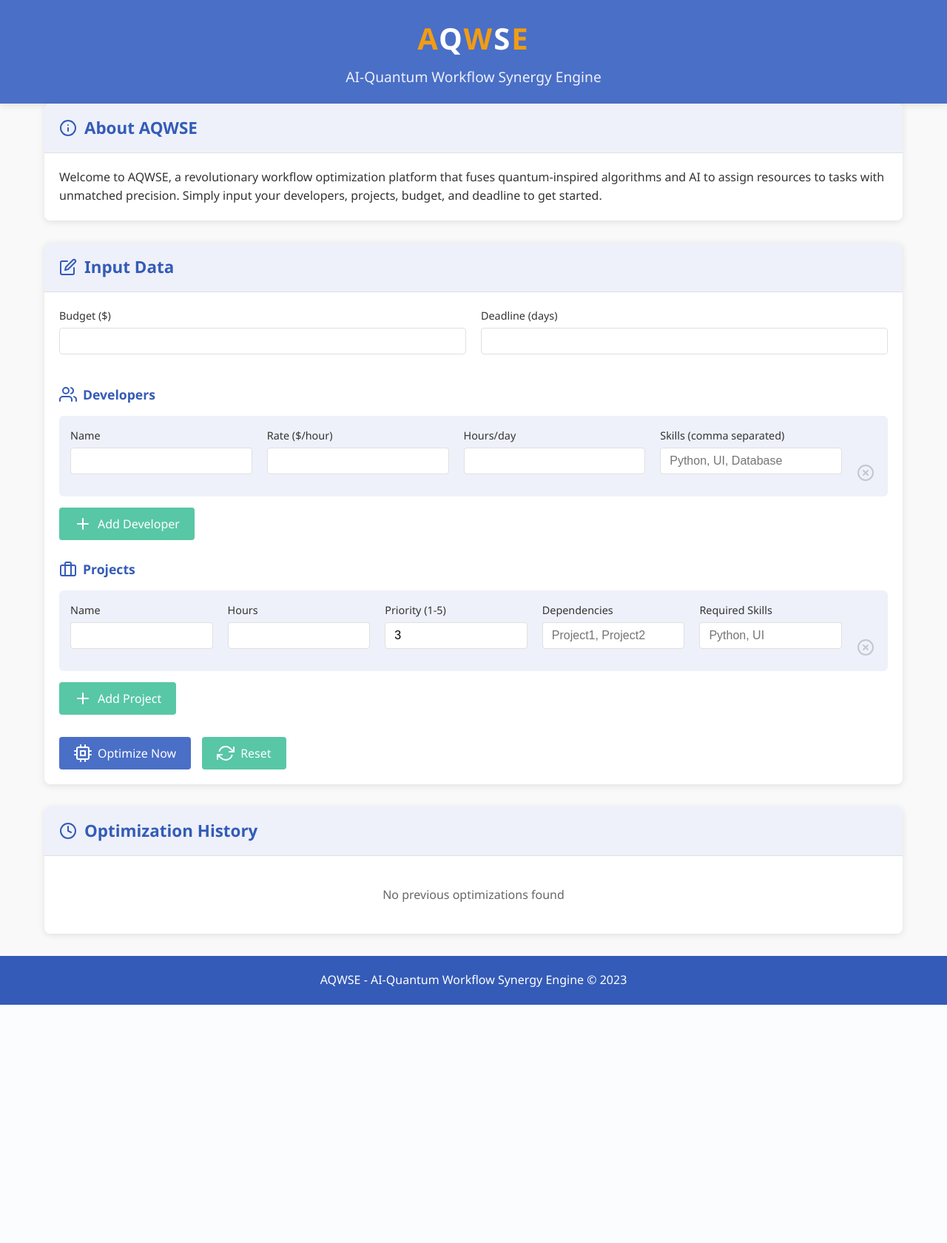
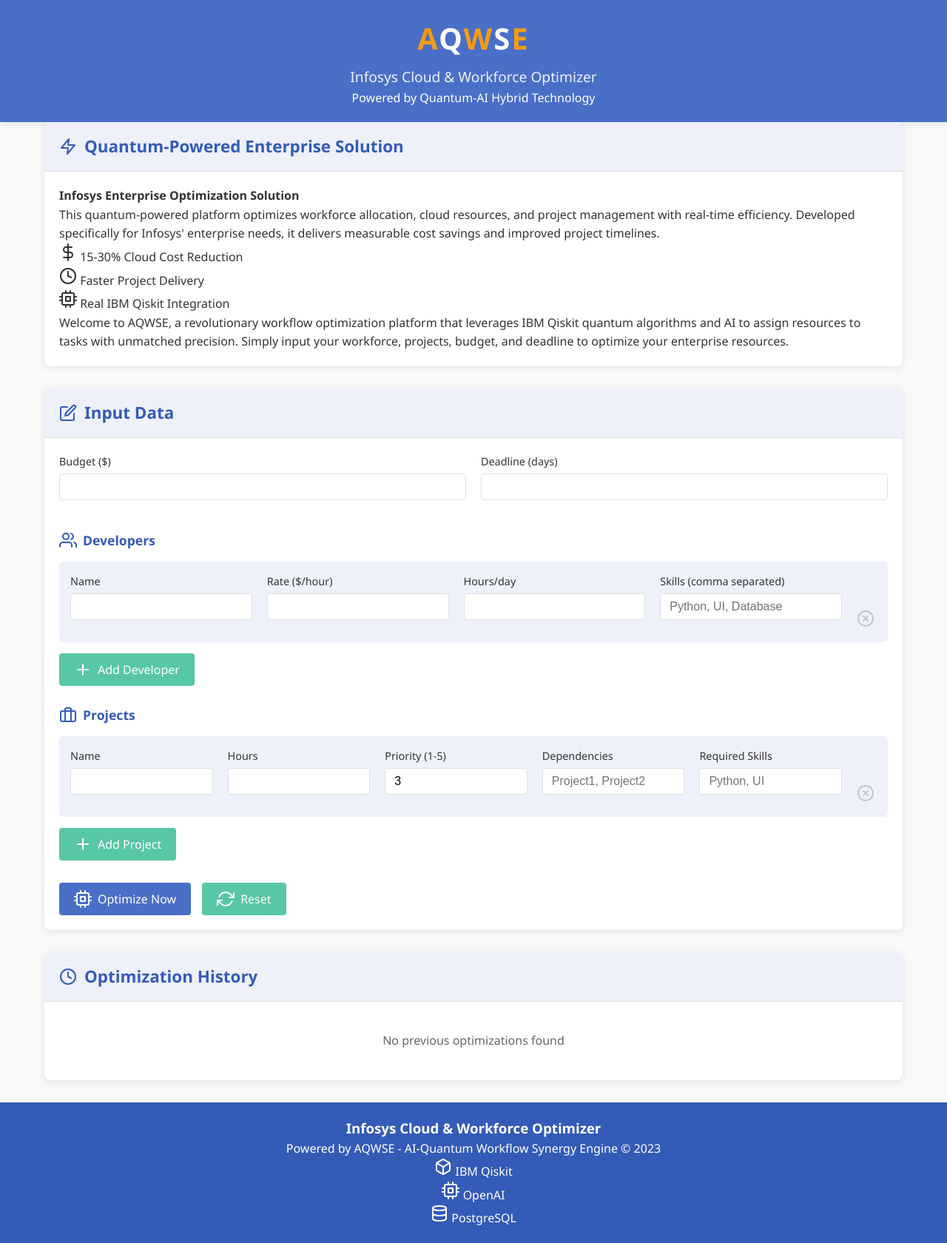
Before and after one commit to ayushfaujdar/LearningTrackerPro-2, a Flask app: page / in a window 1280 px wide. Shown: the whole page at 74% size. Before the commit the page ends 1358 px from the top, so only its background shows below. Run offline with Flask 3, Linux system fonts and the light colour scheme.

Commit message:
Update website to reflect Infosys partnership and include quantum visualization; add project details document.
Replit-Commit-Author: Agent
Replit-Commit-Session-Id: 6aa8e98c-6d5a-442b-bf40-ef1a00c5e143
Replit-Commit-Screenshot-Url: https://storage.googleapis.com/screenshot-production-us-central1/04f013b3-2b25-4dc2-b9df-011a0ed0ba52/b2ac2262-39ee-453d-b9f3-1b2a8c086772.jpg

```diff
--- /dev/null
+++ b/static/js/quantum-visualization.js
@@ -0,0 +1,281 @@
+/**
+ * Quantum Workflow Visualization for AQWSE
+ * Shows a visual representation of the quantum optimization process
+ */
+
+// Initialize the quantum visualization
+function initQuantumVisualization() {
+    // Create the canvas for visualization if it doesn't exist
+    if (!document.getElementById('quantum-canvas')) {
+        const container = document.getElementById('quantum-visualization');
+        if (container) {
+            const canvas = document.createElement('canvas');
+            canvas.id = 'quantum-canvas';
+            canvas.width = container.offsetWidth;
+            canvas.height = 300; // Fixed height
+            container.appendChild(canvas);
+
+            // Add description
+            const description = document.createElement('div');
+            description.className = 'quantum-description';
+            description.innerHTML = `
+                <h4>Quantum-Inspired Optimization Process</h4>
+                <p>This visualization demonstrates how we use quantum computing principles to explore the optimization space
+                and find the optimal resource allocation.</p>
+            `;
+            container.appendChild(description);
+        }
+    }
+}
+
+// Animate the quantum optimization process based on result data
+function animateQuantumProcess(result) {
+    const canvas = document.getElementById('quantum-canvas');
+    if (!canvas) return;
+
+    const ctx = canvas.getContext('2d');
+    const width = canvas.width;
+    const height = canvas.height;
+
+    // Clear canvas
+    ctx.clearRect(0, 0, width, height);
+
+    // Get quantum status
+    const isQuantumPowered = result.quantum_powered || false;
+
+    // Draw background grid
+    drawQuantumGrid(ctx, width, height);
+
+    // Draw optimization progress
+    drawOptimizationPath(ctx, width, height, result, isQuantumPowered);
+
+    // Show quantum state if using quantum computing
+    if (isQuantumPowered) {
+        drawQuantumStates(ctx, width, height, result);
+    }
+
+    // Draw the optimal solution highlight
+    drawOptimalSolution(ctx, width, height, result);
+
+    // Update the description based on whether quantum was used
+    updateQuantumDescription(result);
+}
+
+// Draw the quantum grid background
+function drawQuantumGrid(ctx, width, height) {
+    ctx.strokeStyle = 'rgba(100, 100, 255, 0.2)';
+    ctx.lineWidth = 1;
+
+    // Draw vertical grid lines
+    for (let x = 0; x <= width; x += 20) {
+        ctx.beginPath();
+        ctx.moveTo(x, 0);
+        ctx.lineTo(x, height);
+        ctx.stroke();
+    }
+
+    // Draw horizontal grid lines
+    for (let y = 0; y <= height; y += 20) {
+        ctx.beginPath();
+        ctx.moveTo(0, y);
+        ctx.lineTo(width, y);
+        ctx.stroke();
+    }
+}
+
+// Draw the optimization path
+function drawOptimizationPath(ctx, width, height, result, isQuantumPowered) {
+    const assignments = result.assignments || [];
+    const totalAssignments = assignments.length;
+
+    if (totalAssignments === 0) return;
+
+    // Create animation points based on the assignments
+    const points = [];
+    const margin = 40;
+    const usableWidth = width - (2 * margin);
+    const usableHeight = height - (2 * margin);
+
+    // Generate some points for the optimization path
+    const pathPoints = 50; // Number of points in the path
+    for (let i = 0; i < pathPoints; i++) {
+        const progress = i / (pathPoints - 1);
+
+        // For quantum, create interference pattern
+        if (isQuantumPowered) {
+            const amplitude = 30 * Math.sin(progress * Math.PI * 6);
+            const x = margin + (progress * usableWidth);
+            const y = (height / 2) + amplitude * Math.sin(progress * Math.PI * 4);
+            points.push({ x, y, alpha: 0.5 + (progress * 0.5) });
+        } else {
+            // For classical, create a more direct path with some noise
+            const noise = 20 * (Math.random() - 0.5);
+            const x = margin + (progress * usableWidth);
+            const y = (height / 2) - (progress * (usableHeight / 3)) + noise;
+            points.push({ x, y, alpha: 0.3 + (progress * 0.7) });
+        }
+    }
+
+    // Draw the path
+    ctx.lineWidth = 2;
+    ctx.strokeStyle = isQuantumPowered ? 'rgba(75, 0, 130, 0.7)' : 'rgba(0, 128, 255, 0.7)';
+    ctx.beginPath();
+    ctx.moveTo(points[0].x, points[0].y);
+
+    for (let i = 1; i < points.length; i++) {
+        // Use bezier curves for smoother path
+        const cp1x = points[i-1].x + (points[i].x - points[i-1].x) / 3;
+        const cp1y = points[i-1].y;
+        const cp2x = points[i].x - (points[i].x - points[i-1].x) / 3;
+        const cp2y = points[i].y;
+        ctx.bezierCurveTo(cp1x, cp1y, cp2x, cp2y, points[i].x, points[i].y);
+    }
+
+    ctx.stroke();
+
+    // Draw points along the path
+    for (let i = 0; i < points.length; i += 5) {
+        const point = points[i];
+        ctx.fillStyle = isQuantumPowered ?
+            `rgba(75, 0, 130, ${point.alpha})` :
+            `rgba(0, 128, 255, ${point.alpha})`;
+        ctx.beginPath();
+        ctx.arc(point.x, point.y, 3, 0, Math.PI * 2);
+        ctx.fill();
+    }
+}
+
+// Draw quantum states (for quantum-powered optimization)
+function drawQuantumStates(ctx, width, height, result) {
+    const margin = 40;
+    const usableWidth = width - (2 * margin);
+    const centerY = height / 2;
+
+    // Draw quantum waves
+    ctx.strokeStyle = 'rgba(128, 0, 128, 0.3)';
+    ctx.lineWidth = 1;
+
+    for (let wave = 0; wave < 5; wave++) {
+        const amplitude = 10 + (wave * 5);
+        const frequency = 0.1 - (wave * 0.015);
+
+        ctx.beginPath();
+        for (let x = 0; x <= usableWidth; x++) {
+            const xPos = margin + x;
+            const yPos = centerY + (amplitude * Math.sin(x * frequency * Math.PI));
+
+            if (x === 0) {
+                ctx.moveTo(xPos, yPos);
+            } else {
+                ctx.lineTo(xPos, yPos);
+            }
+        }
+        ctx.stroke();
+    }
+
+    // Draw quantum particles
+    const particleCount = 10;
+    ctx.fillStyle = 'rgba(148, 0, 211, 0.7)';
+
+    for (let i = 0; i < particleCount; i++) {
+        const x = margin + (Math.random() * usableWidth);
+        const y = centerY + (40 * Math.sin(x / width * Math.PI * 2)) * Math.random();
+        const size = 2 + (Math.random() * 3);
+
+        ctx.beginPath();
+        ctx.arc(x, y, size, 0, Math.PI * 2);
+        ctx.fill();
+    }
+}
+
+// Draw the optimal solution point
+function drawOptimalSolution(ctx, width, height, result) {
+    const margin = 40;
+    const optimalX = width - margin;
+    const optimalY = height / 3;
+
+    // Draw a pulsating circle around the optimal solution
+    const glowSize = 15;
+    const gradient = ctx.createRadialGradient(
+        optimalX, optimalY, 0,
+        optimalX, optimalY, glowSize
+    );
+    gradient.addColorStop(0, 'rgba(255, 215, 0, 0.8)');
+    gradient.addColorStop(1, 'rgba(255, 215, 0, 0)');
+
+    ctx.fillStyle = gradient;
+    ctx.beginPath();
+    ctx.arc(optimalX, optimalY, glowSize, 0, Math.PI * 2);
+    ctx.fill();
+
+    // Draw the optimal point
+    ctx.fillStyle = '#FFD700';
+    ctx.beginPath();
+    ctx.arc(optimalX, optimalY, 6, 0, Math.PI * 2);
+    ctx.fill();
+
+    // Add a label
+    ctx.fillStyle = '#333';
+    ctx.font = '12px Arial';
+    ctx.textAlign = 'center';
+    ctx.fillText('Optimal Solution', optimalX, optimalY - 15);
+
+    // Draw lines to the metrics
+    drawMetricLines(ctx, optimalX, optimalY, width, height, result);
+}
+
+// Draw lines connecting the optimal solution to key metrics
+function drawMetricLines(ctx, x, y, width, height, result) {
+    const metrics = [
+        { label: `Budget Efficiency: ${result.metrics?.budget_efficiency || 0}%`, y: y + 40 },
+        { label: `Time Efficiency: ${result.metrics?.time_efficiency || 0}%`, y: y + 60 },
+        { label: `Skill Match: ${result.metrics?.avg_skill_match || 0}%`, y: y + 80 }
+    ];
+
+    ctx.strokeStyle = 'rgba(255, 215, 0, 0.5)';
+    ctx.fillStyle = '#333';
+    ctx.font = '11px Arial';
+    ctx.textAlign = 'right';
+
+    metrics.forEach(metric => {
+        // Draw connecting line
+        ctx.beginPath();
+        ctx.moveTo(x, y);
+        ctx.lineTo(x - 30, metric.y);
+        ctx.lineTo(x - 150, metric.y);
+        ctx.stroke();
+
+        // Add label
+        ctx.fillText(metric.label, x - 35, metric.y + 4);
+    });
+}
+
+// Update the quantum description based on the result
+function updateQuantumDescription(result) {
+    const description = document.querySelector('.quantum-description');
+    if (!description) return;
+
+    const isQuantumPowered = result.quantum_powered || false;
+    const aiPowered = result.ai_powered || false;
+
+    let html = `<h4>${isQuantumPowered ? 'Quantum-Powered' : 'Quantum-Inspired'} Optimization</h4>`;
+
+    if (isQuantumPowered) {
+        html += `
+            <p>This optimization was performed using real quantum computing techniques via IBM Qiskit.
+            The quantum algorithm explored multiple solution paths simultaneously to find the optimal
+            resource allocation.</p>
+        `;
+    } else {
+        html += `
+            <p>This optimization used quantum-inspired classical algorithms to find efficient resource
+            allocation. For even better results, consider providing an IBM Quantum token.</p>
+        `;
+    }
+
+    if (aiPowered) {
+        html += `<p>The insights were enhanced with AI-powered analysis for deeper understanding.</p>`;
+    }
+
+    description.innerHTML = html;
+}
--- a/templates/index.html
+++ b/templates/index.html
@@ -3,7 +3,7 @@
 <head>
     <meta charset="UTF-8">
     <meta name="viewport" content="width=device-width, initial-scale=1.0">
-    <title>AQWSE - Quantum-AI Workflow Synergy Engine</title>
+    <title>Infosys Cloud & Workforce Optimizer - Powered by AQWSE</title>
     <link rel="stylesheet" href="{{ url_for('static', filename='css/style.css') }}">
     <script src="https://cdn.jsdelivr.net/npm/chart.js"></script>
     <script src="https://cdn.jsdelivr.net/npm/feather-icons/dist/feather.min.js"></script>
@@ -11,18 +11,41 @@
 <body>
     <header>
         <div class="container">
-            <h1><span class="highlight">A</span>Q<span class="highlight">W</span>S<span class="highlight">E</span></h1>
-            <h2>AI-Quantum Workflow Synergy Engine</h2>
+            <div class="brand-wrapper">
+                <h1><span class="highlight">A</span>Q<span class="highlight">W</span>S<span class="highlight">E</span></h1>
+                <h2>Infosys Cloud & Workforce Optimizer</h2>
+                <div class="powered-by">Powered by Quantum-AI Hybrid Technology</div>
+            </div>
         </div>
     </header>
 
     <main class="container">
         <section id="intro" class="card">
             <div class="card-header">
-                <h3><i data-feather="info"></i> About AQWSE</h3>
+                <h3><i data-feather="zap"></i> Quantum-Powered Enterprise Solution</h3>
             </div>
             <div class="card-body">
-                <p>Welcome to AQWSE, a revolutionary workflow optimization platform that fuses quantum-inspired algorithms and AI to assign resources to tasks with unmatched precision. Simply input your developers, projects, budget, and deadline to get started.</p>
+                <div class="infosys-banner">
+                    <div class="banner-content">
+                        <h4>Infosys Enterprise Optimization Solution</h4>
+                        <p>This quantum-powered platform optimizes workforce allocation, cloud resources, and project management with real-time efficiency. Developed specifically for Infosys' enterprise needs, it delivers measurable cost savings and improved project timelines.</p>
+                        <div class="key-benefits">
+                            <div class="benefit">
+                                <i data-feather="dollar-sign"></i>
+                                <span>15-30% Cloud Cost Reduction</span>
+                            </div>
+                            <div class="benefit">
+                                <i data-feather="clock"></i>
+                                <span>Faster Project Delivery</span>
+                            </div>
+                            <div class="benefit">
+                                <i data-feather="cpu"></i>
+                                <span>Real IBM Qiskit Integration</span>
+                            </div>
+                        </div>
+                    </div>
+                </div>
+                <p>Welcome to AQWSE, a revolutionary workflow optimization platform that leverages IBM Qiskit quantum algorithms and AI to assign resources to tasks with unmatched precision. Simply input your workforce, projects, budget, and deadline to optimize your enterprise resources.</p>
             </div>
         </section>
 
@@ -167,12 +190,49 @@
                     </div>
                 </div>
 
+                <div class="quantum-visualization-container">
+                    <h4><i data-feather="cpu"></i> Quantum Optimization Process</h4>
+                    <div id="quantum-visualization"></div>
+                    <div class="powered-by-info">
+                        <div class="tech-badge" id="quantum-badge">
+                            <i data-feather="box"></i> IBM Qiskit Powered
+                        </div>
+                        <div class="tech-badge" id="ai-badge">
+                            <i data-feather="cpu"></i> OpenAI Enhanced
+                        </div>
+                    </div>
+                </div>
+
                 <div class="ai-insights">
                     <h4><i data-feather="cpu"></i> AI Insights</h4>
                     <div class="insight-explanation" id="ai-explanation"></div>
 
                     <h5>Recommendations</h5>
                     <ul id="recommendations-list"></ul>
+                </div>
+
+                <div class="infosys-benefits">
+                    <h4><i data-feather="bar-chart-2"></i> Enterprise Benefits</h4>
+                    <div class="benefits-grid">
+                        <div class="benefit-card">
+                            <div class="benefit-icon"><i data-feather="dollar-sign"></i></div>
+                            <div class="benefit-title">Cost Savings</div>
+                            <div class="benefit-value" id="cost-savings">0%</div>
+                            <div class="benefit-desc">Reduction in resource costs</div>
+                        </div>
+                        <div class="benefit-card">
+                            <div class="benefit-icon"><i data-feather="clock"></i></div>
+                            <div class="benefit-title">Time Efficiency</div>
+                            <div class="benefit-value" id="time-efficiency">0%</div>
+                            <div class="benefit-desc">Faster project delivery</div>
+                        </div>
+                        <div class="benefit-card">
+                            <div class="benefit-icon"><i data-feather="award"></i></div>
+                            <div class="benefit-title">Skills Utilization</div>
+                            <div class="benefit-value" id="skill-match">0%</div>
+                            <div class="benefit-desc">Optimal talent deployment</div>
+                        </div>
+                    </div>
                 </div>
             </div>
         </section>
@@ -190,15 +250,36 @@
 
     <footer>
         <div class="container">
-            <p>AQWSE - AI-Quantum Workflow Synergy Engine © 2023</p>
+            <div class="footer-content">
+                <div class="footer-logo">
+                    <h3>Infosys Cloud & Workforce Optimizer</h3>
+                    <p>Powered by AQWSE - AI-Quantum Workflow Synergy Engine © 2023</p>
+                </div>
+                <div class="footer-tech">
+                    <div class="tech-item">
+                        <span class="tech-icon"><i data-feather="box"></i></span>
+                        <span class="tech-name">IBM Qiskit</span>
+                    </div>
+                    <div class="tech-item">
+                        <span class="tech-icon"><i data-feather="cpu"></i></span>
+                        <span class="tech-name">OpenAI</span>
+                    </div>
+                    <div class="tech-item">
+                        <span class="tech-icon"><i data-feather="database"></i></span>
+                        <span class="tech-name">PostgreSQL</span>
+                    </div>
+                </div>
+            </div>
         </div>
     </footer>
 
     <script src="{{ url_for('static', filename='js/main.js') }}"></script>
     <script src="{{ url_for('static', filename='js/charts.js') }}"></script>
+    <script src="{{ url_for('static', filename='js/quantum-visualization.js') }}"></script>
     <script>
         document.addEventListener('DOMContentLoaded', function() {
             feather.replace();
+            initQuantumVisualization();
         });
     </script>
 </body>
```
Also changed, not shown: attached_assets/Pasted--1-The-Final-Model-What-This-Will-Become-This-will-evolve-into-a-fully-functional-enterpr-1741750946732.txt (added, +79 -0 lines).
